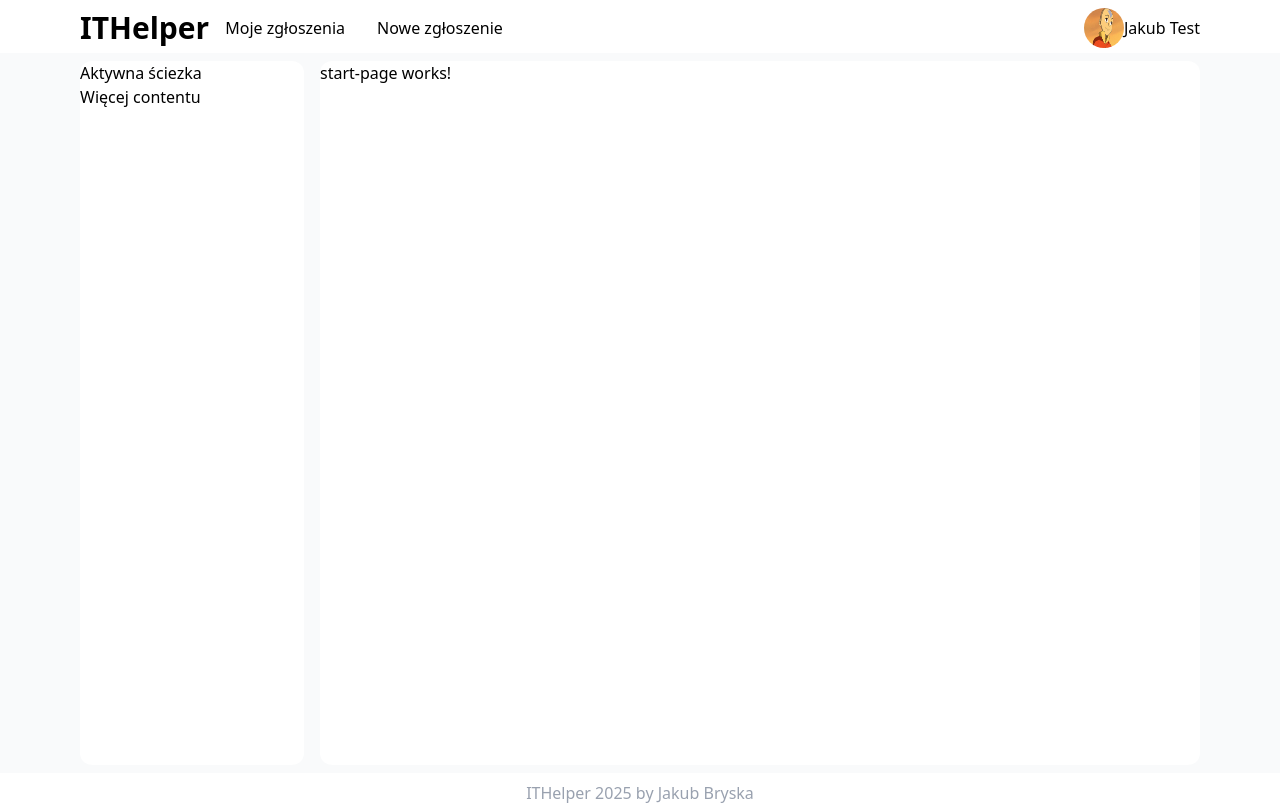
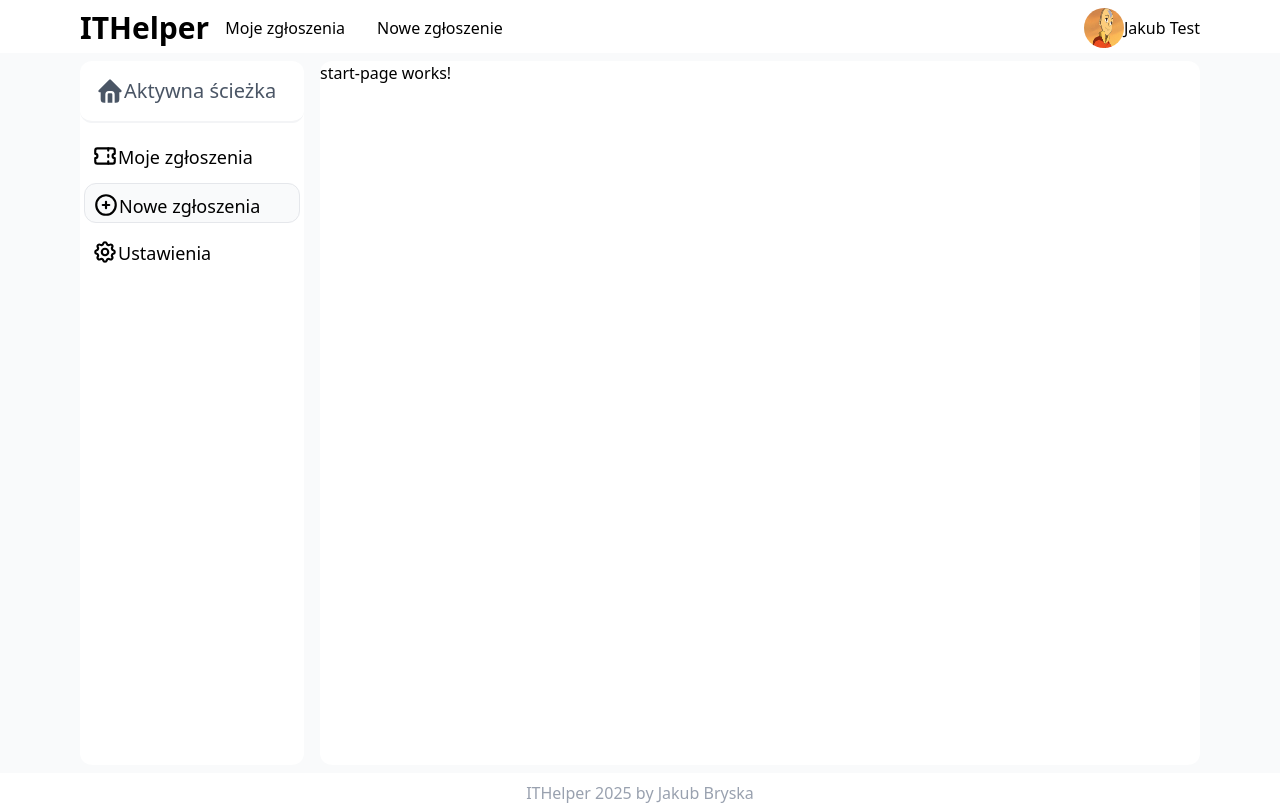
Before and after one commit to whit33y/ITHelper, an Angular app: page / in a window 1280 px wide. Built offline with nearby package versions, Linux system fonts and the light colour scheme.

Commit message:
feat: add styles and inputs to navbar-vertical

```diff
--- a/src/app/components/navbar-vertical/navbar-vertical.component.html
+++ b/src/app/components/navbar-vertical/navbar-vertical.component.html
@@ -1,8 +1,51 @@
 <div class="flex flex-col rounded-xl bg-white h-full">
-    <div>
-        Aktywna ściezka
+    <div class="flex p-4 text-gray-600 border-b-2 border-gray-100 rounded-b-xl">
+        <svg xmlns="http://www.w3.org/2000/svg" width="28" height="28" viewBox="0 0 24 24" fill="currentColor"
+            class="icon icon-tabler icons-tabler-filled icon-tabler-home">
+            <path stroke="none" d="M0 0h24v24H0z" fill="none" />
+            <path
+                d="M12.707 2.293l9 9c.63 .63 .184 1.707 -.707 1.707h-1v6a3 3 0 0 1 -3 3h-1v-7a3 3 0 0 0 -2.824 -2.995l-.176 -.005h-2a3 3 0 0 0 -3 3v7h-1a3 3 0 0 1 -3 -3v-6h-1c-.89 0 -1.337 -1.077 -.707 -1.707l9 -9a1 1 0 0 1 1.414 0m.293 11.707a1 1 0 0 1 1 1v7h-4v-7a1 1 0 0 1 .883 -.993l.117 -.007z" />
+        </svg>
+        <p class="text-xl">{{routeName}}</p>
     </div>
-    <div>
-        Więcej contentu
+    <div class="flex flex-col mt-2">
+        <div class="h-10 flex py-2 px-2 m-1 hover:rounded-xl hover:bg-gray-50 hover:cursor-pointer"
+            [ngClass]="active === 'my-reports' ? 'bg-gray-50 rounded-xl border-1 border-gray-200': ''">
+            <svg xmlns="http://www.w3.org/2000/svg" width="26" height="26" viewBox="0 0 24 24" fill="none"
+                stroke="currentColor" stroke-width="2" stroke-linecap="round" stroke-linejoin="round"
+                class="icon icon-tabler icons-tabler-outline icon-tabler-ticket">
+                <path stroke="none" d="M0 0h24v24H0z" fill="none" />
+                <path d="M15 5l0 2" />
+                <path d="M15 11l0 2" />
+                <path d="M15 17l0 2" />
+                <path
+                    d="M5 5h14a2 2 0 0 1 2 2v3a2 2 0 0 0 0 4v3a2 2 0 0 1 -2 2h-14a2 2 0 0 1 -2 -2v-3a2 2 0 0 0 0 -4v-3a2 2 0 0 1 2 -2" />
+            </svg>
+            <p class="text-lg">Moje zgłoszenia</p>
+        </div>
+        <div class="h-10 flex py-2 px-2 m-1 hover:rounded-xl hover:bg-gray-50 hover:cursor-pointer"
+            [ngClass]="active === 'new' ? 'bg-gray-50 rounded-xl border-1 border-gray-200': ''">
+            <svg xmlns="http://www.w3.org/2000/svg" width="26" height="26" viewBox="0 0 24 24" fill="none"
+                stroke="currentColor" stroke-width="2" stroke-linecap="round" stroke-linejoin="round"
+                class="icon icon-tabler icons-tabler-outline icon-tabler-circle-plus">
+                <path stroke="none" d="M0 0h24v24H0z" fill="none" />
+                <path d="M3 12a9 9 0 1 0 18 0a9 9 0 0 0 -18 0" />
+                <path d="M9 12h6" />
+                <path d="M12 9v6" />
+            </svg>
+            <p class="text-lg">Nowe zgłoszenia</p>
+        </div>
+        <div class="h-10 flex py-2 px-2 m-1 hover:rounded-xl hover:bg-gray-50 hover:cursor-pointer"
+            [ngClass]="active === 'settings' ? 'bg-gray-50 rounded-xl border-1 border-gray-200': ''">
+            <svg xmlns="http://www.w3.org/2000/svg" width="26" height="26" viewBox="0 0 24 24" fill="none"
+                stroke="currentColor" stroke-width="2" stroke-linecap="round" stroke-linejoin="round"
+                class="icon icon-tabler icons-tabler-outline icon-tabler-settings">
+                <path stroke="none" d="M0 0h24v24H0z" fill="none" />
+                <path
+                    d="M10.325 4.317c.426 -1.756 2.924 -1.756 3.35 0a1.724 1.724 0 0 0 2.573 1.066c1.543 -.94 3.31 .826 2.37 2.37a1.724 1.724 0 0 0 1.065 2.572c1.756 .426 1.756 2.924 0 3.35a1.724 1.724 0 0 0 -1.066 2.573c.94 1.543 -.826 3.31 -2.37 2.37a1.724 1.724 0 0 0 -2.572 1.065c-.426 1.756 -2.924 1.756 -3.35 0a1.724 1.724 0 0 0 -2.573 -1.066c-1.543 .94 -3.31 -.826 -2.37 -2.37a1.724 1.724 0 0 0 -1.065 -2.572c-1.756 -.426 -1.756 -2.924 0 -3.35a1.724 1.724 0 0 0 1.066 -2.573c-.94 -1.543 .826 -3.31 2.37 -2.37c1 .608 2.296 .07 2.572 -1.065z" />
+                <path d="M9 12a3 3 0 1 0 6 0a3 3 0 0 0 -6 0" />
+            </svg>
+            <p class="text-lg">Ustawienia</p>
+        </div>
     </div>
 </div>
```
Also changed, not shown: src/app/components/navbar-vertical/navbar-vertical.component.ts (+6 -4 lines).
